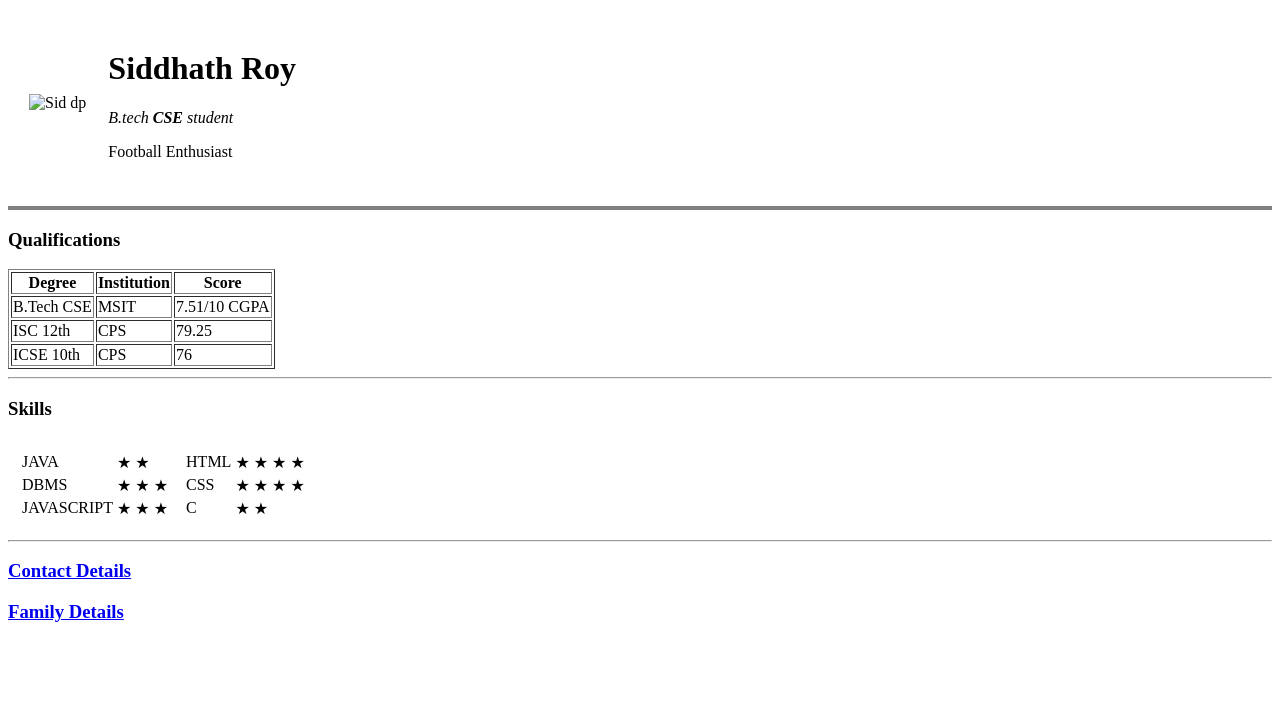
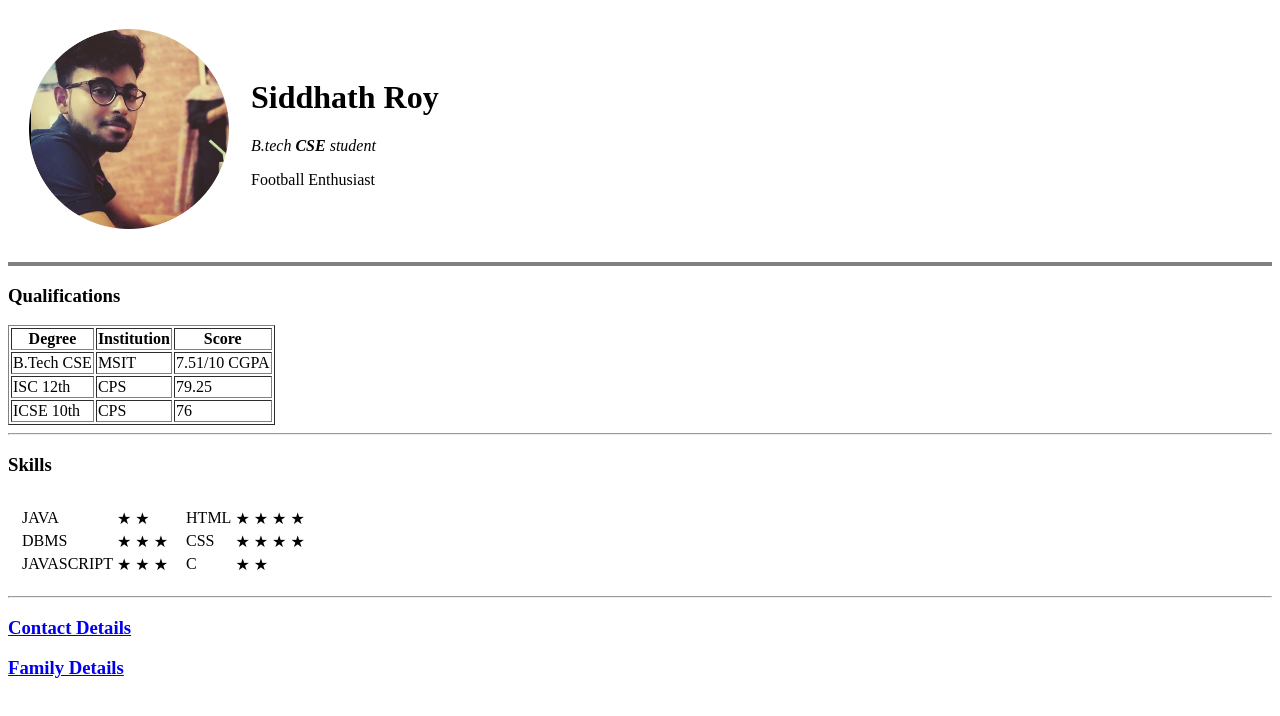
Before and after one commit to M3RCUR1AL/CV, a plain HTML site: page index.html in a window 1280 px wide. Drawn offline with Linux system fonts and the light colour scheme.

Commit message:
Update index.html

```diff
--- a/index.html
+++ b/index.html
@@ -10,7 +10,7 @@
   <table cellspacing="20">
     <tr>
       <td>
-        <img src="image/Sidr.png" alt="Sid dp"></td>
+        <img src="Sidr.png" alt="Sid dp"></td>
         <td>
           <h1>Siddhath Roy</h1>
         <p><em>B.tech <strong>CSE </strong>student</em></p>
```
